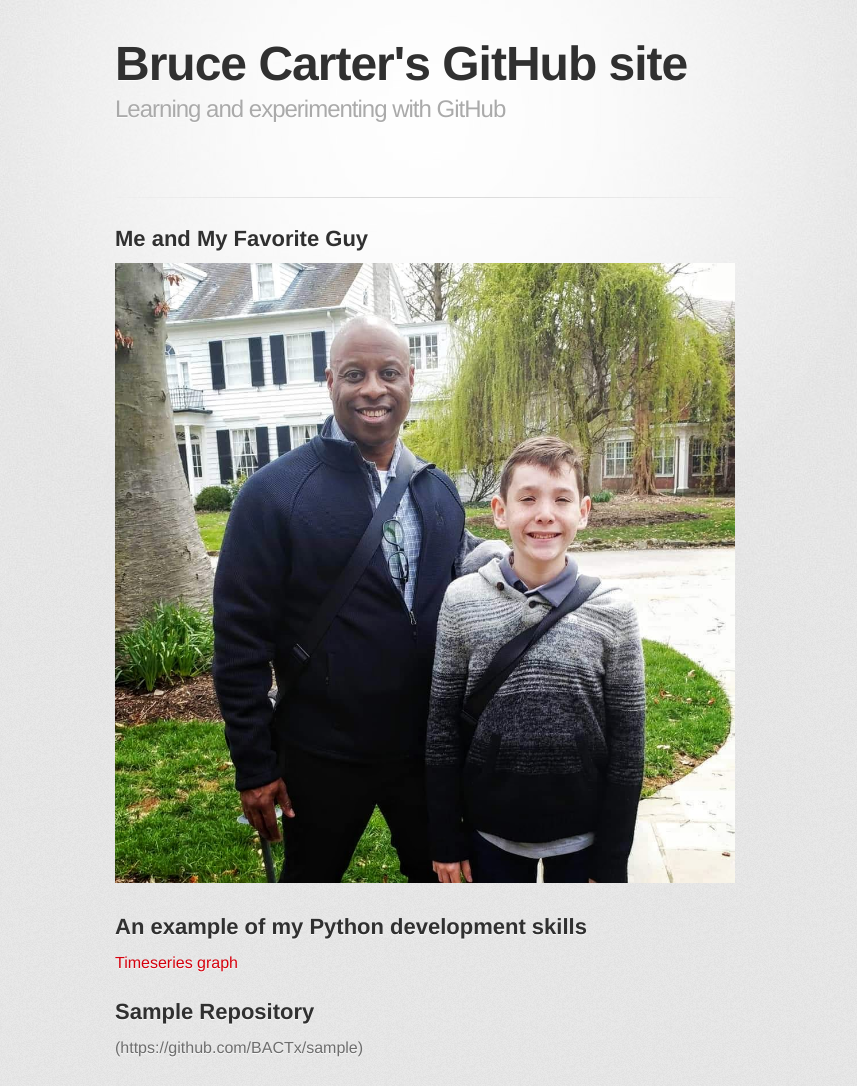
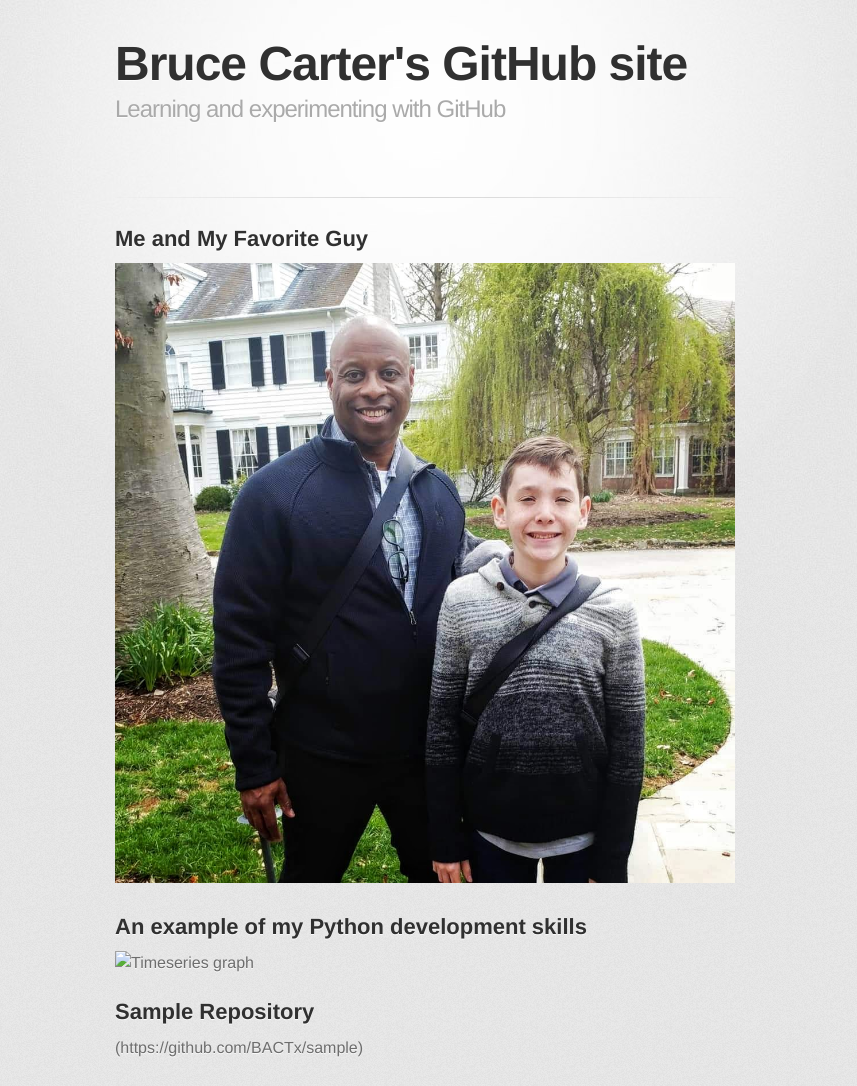
Before and after one commit to BACTx/BACTx.github.io, a Jekyll site: the page built from index.md, in a window 1280 px wide. Shown: the top 1086 px of the page, without its empty margins (215-1072 px from the left). Built offline with Jekyll 4.4.1, drawn with Linux system fonts in a browser that asks for light colours; some web fonts are replaced; our own code applies the rules of GitHub Pages for plain Markdown files.

Commit message:
Update index.md

```diff
--- a/index.md
+++ b/index.md
@@ -8,11 +8,11 @@ description: Learning and experimenting with GitHub
 ![Cover photo](/pics/Dad and Eric.jpg)
 
 ## An example of my Python development skills
-[Timeseries graph](/timeseries/index.md)
+![Timeseries graph](/timeseries/index.md)
 
 ## Sample Repository
 (https://github.com/BACTx/sample)
 
 
 ## Find a very young Bruce in this AA commercial!
-[AA commercial](https://img.youtube.com/vi/FFORLtmVX04/0.jpg)](//www.youtube.com/watch?v=FFORLtmVX04&list=FLP21cKXjAyLhD6fARirfG2w&index=26&t=0s)
+![AA commercial](https://img.youtube.com/vi/FFORLtmVX04/0.jpg)](//www.youtube.com/watch?v=FFORLtmVX04&list=FLP21cKXjAyLhD6fARirfG2w&index=26&t=0s)
```
